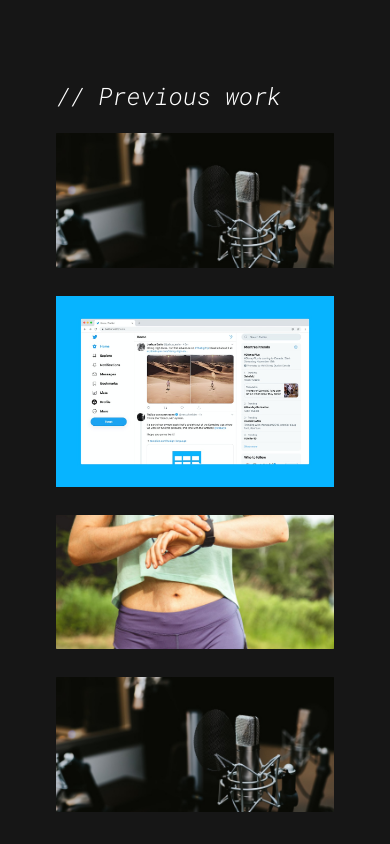
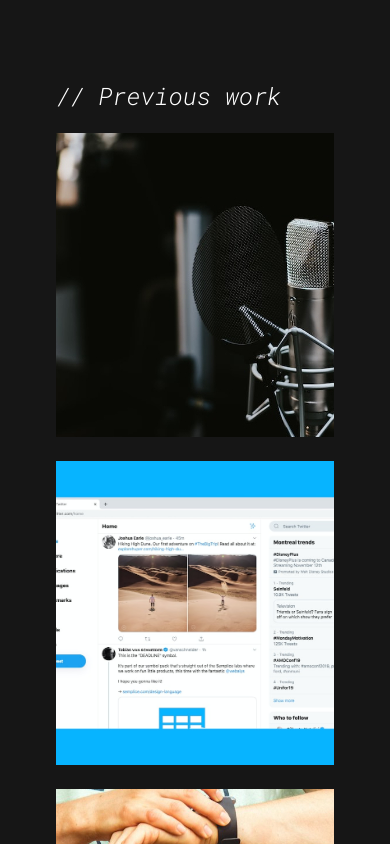
Before and after one commit to Helvin159/portfoliov6, a React (Create React App) app: page / in a window 390 px wide. Shown: the part 2640-3484 px from the top of the page. Built offline with nearby package versions, Linux system fonts and the light colour scheme.

Commit message:
style refactor

```diff
--- a/src/css/style.css
+++ b/src/css/style.css
@@ -314,11 +314,13 @@ main {
       border-radius: 2px;
       margin: 0;
       margin-top: 1.5rem;
-      max-width: 628px;
-      width: 100%;
-      max-height: 304px;
-      height: 100%;
+      max-width: 620px;
+      width: calc(100% / 2.06);
+      height: 304px;
       position: relative; }
+      @media (max-width: 980px) {
+        .featured__gallery__items__item {
+          width: 100%; } }
       .featured__gallery__items__item__details {
         display: flex;
         flex-direction: row;
```
